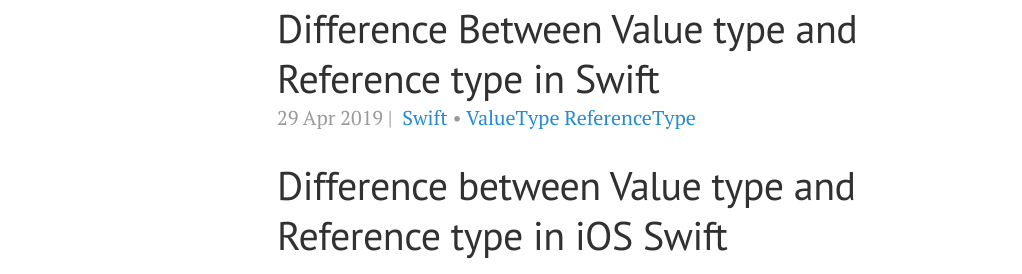
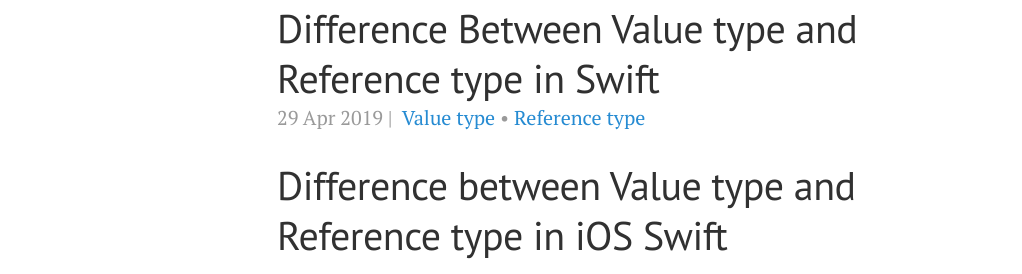
Before and after one commit to daheenallwhite/daheenallwhite.github.io, a Jekyll site: the page built from _posts/2019-04-29-Difference-between-Value-type-and-Reference-type.markdown, in a window 1280 px wide and 900 px high. Shown: the part 129-403 px from the top of the window, without its empty margins (3-1025 px from the left). Built offline with Jekyll 4.4.1, drawn with Linux system fonts in a browser that asks for light colours; nearby versions of some CDN libraries.

Commit message:
Modify tags of the post

```diff
--- a/_posts/2019-04-29-Difference-between-Value-type-and-Reference-type.markdown
+++ b/_posts/2019-04-29-Difference-between-Value-type-and-Reference-type.markdown
@@ -4,7 +4,7 @@
 date:   2019-04-29 13:19:00
 author: Dana Lee
 categories: Swift
-tags:    [Swift, ValueType ReferenceType]
+tags:    [Value type, Reference type]
 cover:  "/assets/instacode.png"
 ---
 
```
